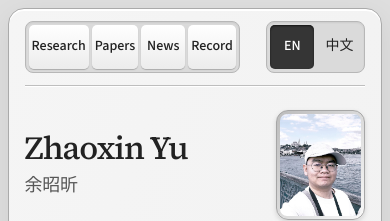
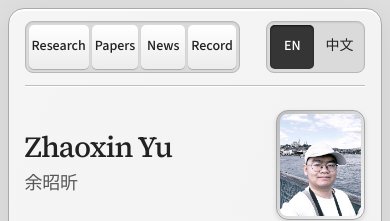
Before and after one commit to Yuzhaoxin946/yuzhaoxin946.github.io, a plain HTML site: page index.html in a window 390 px wide. Shown: the top 221 px of the page. Drawn offline with Linux system fonts and the light colour scheme.

Commit message:
Reduce the nameplate size on desktop and mobile

```diff
--- a/assets/style.css
+++ b/assets/style.css
@@ -11,7 +11,7 @@ body[data-lang=en] .zh, body[data-lang=zh] .en,.hidden,.drawer:not(.open){displa
 .masthead-nav a,.lang-btn{border:0;padding:4px 11px;text-decoration:none;border-radius:5px;font-weight:520;font-size:14px;line-height:1.55}
 .masthead-nav a{background:linear-gradient(#fff,#ececec);box-shadow:0 1px 1px #aaa}.lang-btn{background:transparent}.lang-btn.active,.filter-btn.active{background:#353535;color:#fff;box-shadow:inset 0 1px 2px #151515}.masthead-nav a:hover,.pub-bar :is(a,button):hover{background:#ddd}
 .hero{display:grid;grid-template-columns:minmax(0,1fr) minmax(210px,.36fr);gap:5%;align-items:center;padding:40px 0}.hero-main{max-width:720px}
-.nameplate{display:flex;align-items:baseline;gap:18px;flex-wrap:wrap}.nameplate h1{font-size:clamp(50px,6.3vw,90px);letter-spacing:-.075em;line-height:1.05;font-weight:590}.cn-sub{font-size:24px;color:#565656;letter-spacing:.06em}
+.nameplate{display:flex;align-items:baseline;gap:18px;flex-wrap:wrap}.nameplate h1{font-size:clamp(42px,5vw,68px);letter-spacing:-.075em;line-height:1.05;font-weight:590}.cn-sub{font-size:24px;color:#565656;letter-spacing:.06em}
 .lead{line-height:1.75;color:#494949;margin:22px 0;max-width:69ch}.lead strong{font-weight:560;color:#242424}
 .contact{list-style:none;flex-wrap:wrap;gap:5px 16px;padding:0}.contact a{font-size:14px}
 .hero-side{position:relative;display:grid;place-items:center;min-height:240px}.hero-side:before{content:"";position:absolute;inset:0;background:radial-gradient(ellipse at center,#555 0 16%,#999 19%,#fff 32%,transparent 37%) 0 0/8px 8px;mask-image:linear-gradient(90deg,transparent,#000 18%,#000 82%,transparent)}
@@ -33,7 +33,7 @@ h2{font-size:clamp(23px,2.4vw,32px);font-weight:600;letter-spacing:-.047em;line-
   .hero{grid-template-columns:minmax(0,1fr) clamp(76px,23vw,128px);gap:0 12px;padding:24px 0}
   .hero-main{display:contents}
   .nameplate{grid-column:1;grid-row:1;align-items:start;flex-direction:column;gap:6px}
-  .nameplate h1{font-size:clamp(32px,8.3vw,52px)}
+  .nameplate h1{font-size:clamp(29px,7.5vw,44px)}
   .cn-sub{font-size:18px}
   .hero-side{grid-column:2;grid-row:1;min-height:0}
   .portrait-box{width:100%;padding:3px}
```
